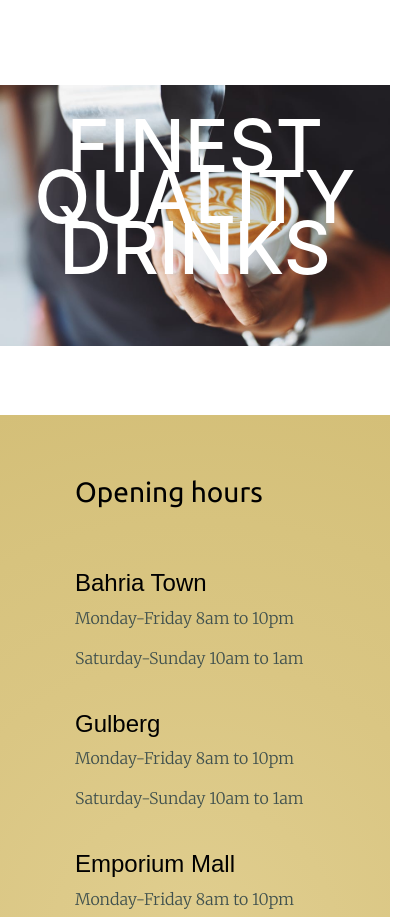
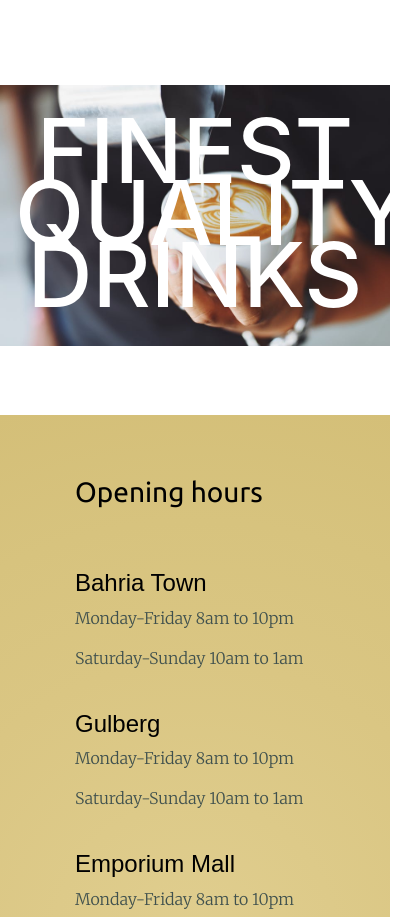
Before and after one commit to ahmedramzan/coffeeKulture, a plain HTML site: page index.html in a window 390 px wide. Shown: the part 1980-2897 px from the top of the page, 411 px wide, since content can reach past the window. Drawn offline with nearby package versions, Linux system fonts and the light colour scheme.

Commit message:
Update styles.css

```diff
--- a/css/styles.css
+++ b/css/styles.css
@@ -594,12 +594,17 @@ transition: width .2s ;
 
 /* MEDIA QUERIES */
 
-@media only screen and (max-width:420px) {
+@media only screen and (max-width:380px) {
   .col-content h1 {
     font-size: 73px;
     line-height: 51px;
   }
-
+}
+@media only screen and (min-width:380px) and (max-width:430px)  {
+  .col-content h1 {
+    font-size: 90px;
+    line-height: 62px;
+  }
 }
 @media only screen and (max-width:768px) {
 
```
